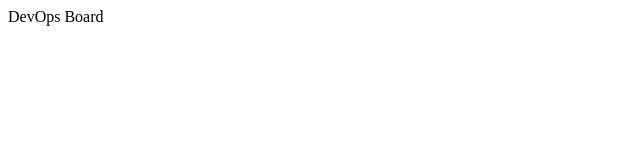
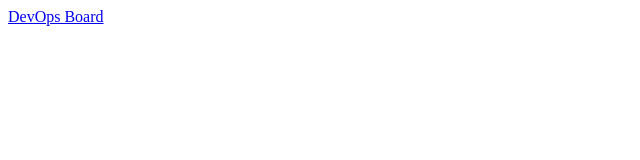
Before and after one commit to KebecStatoil/kebecstatoil.github.io, a plain HTML site: page index.html in a window 1280 px wide. Shown: the whole page, without its empty margins (0-640 px from the left). Drawn offline with Linux system fonts and the light colour scheme.

Commit message:
index.html fix syntax

```diff
--- a/index.html
+++ b/index.html
@@ -5,6 +5,6 @@
 <title>KebecStatoil</title>
 </head>
 <body>
-<a src:"https://plant-data-platform-team.visualstudio.com/DataLakers/_boards/board/t/Data%20Lakers/Stories">DevOps Board</a>
+<a href="https://plant-data-platform-team.visualstudio.com/DataLakers/_boards/board/t/Data%20Lakers/Stories">DevOps Board</a>
 </body>
 </html>
```
